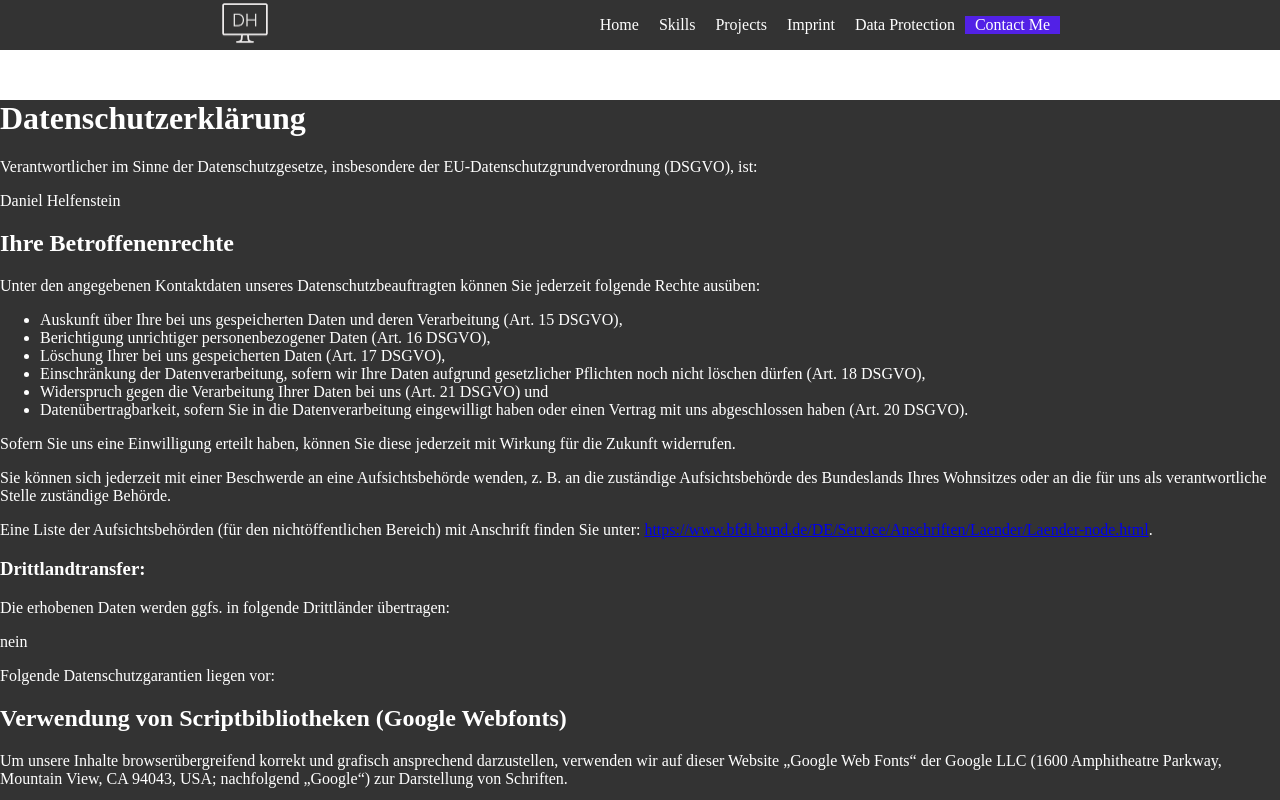
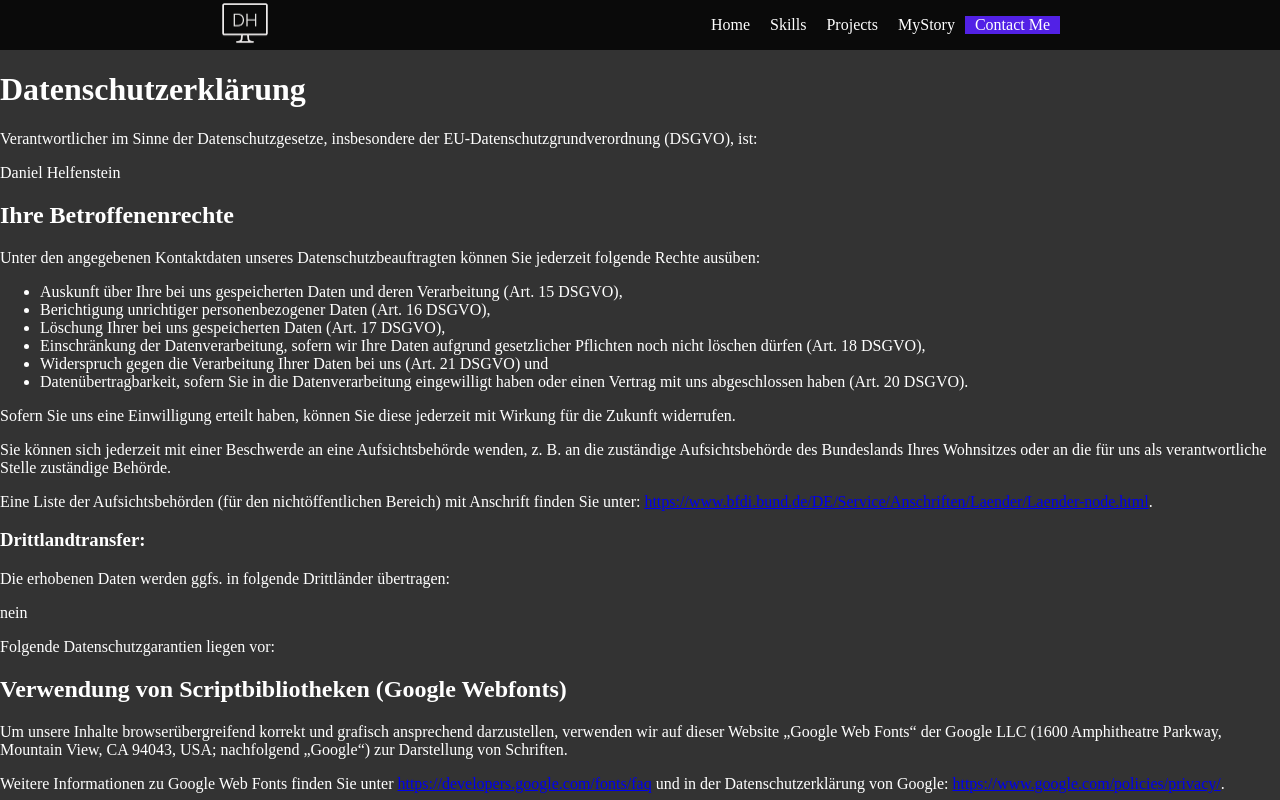
Before and after one commit to dahelfi/mypersonalwebsite, an Angular app: page /data-protection in a window 1280 px wide. Shown: the top 800 px of the page. Built offline with nearby package versions, Linux system fonts and the light colour scheme.

Commit message:
first showable version of my portfolio website

```diff
--- a/src/app/app.component.html
+++ b/src/app/app.component.html
@@ -1,2 +1,3 @@
 <app-menu></app-menu>
 <router-outlet></router-outlet>
+<app-footer></app-footer>
--- a/src/app/contact-section/contact-section.component.html
+++ b/src/app/contact-section/contact-section.component.html
@@ -1,4 +1,4 @@
-<div class="background-contact-section">
+<div class="background-contact-section" id="contact">
     <h1>CONTACT ME</h1>
 
     <div style="display: flex; justify-content: center;">
--- a/src/app/data-protection/data-protection.component.html
+++ b/src/app/data-protection/data-protection.component.html
@@ -1,4 +1,4 @@
-<div style="color: white; width: 100vw; max-width: 100%; height: 100vh; background-color: rgba(0, 0, 0, 0.8); margin-top: 100px;">
+<div style="color: white; width: 100vw; max-width: 100%; background-color: rgba(0, 0, 0, 0.8); padding-top: 50px; margin: 0px;">
 
 
     <h1>Datenschutzerklärung</h1>
--- a/src/app/front-section/front-section.component.html
+++ b/src/app/front-section/front-section.component.html
@@ -1,4 +1,4 @@
-<div class="main-container-frontsection">
+<div class="main-container-frontsection" id="home">
 
     <div class="design-element-1"></div>
     <div class="image-front-section">
--- a/src/app/home-component/home-component.component.html
+++ b/src/app/home-component/home-component.component.html
@@ -3,4 +3,3 @@
 <app-myprojects-section></app-myprojects-section>
 <app-mystory-section></app-mystory-section>
 <app-contact-section></app-contact-section>
-<app-footer></app-footer>
--- a/src/app/menu/menu.component.html
+++ b/src/app/menu/menu.component.html
@@ -10,12 +10,11 @@
         <div class="navbar-links">
             <ul>
                 <li><a routerLink="/">Home</a></li>
-                <li><a href="skills">Skills</a></li>
-                <li><a href="projects">Projects</a></li>
-                <li><a routerLink="/imprint">Imprint</a></li>
-                <li><a routerLink="/data-protection">Data Protection</a></li>
+                <li><a href="#skills">Skills</a></li>
+                <li><a href="#projects">Projects</a></li>
+                <li><a href="#mystory">MyStory</a></li>
                 <li><div style="background-color: #5221e6;">
-                    <a href="contactMe">Contact Me</a></div></li>
+                    <a href="#contactMe">Contact Me</a></div></li>
 
             </ul>
 
--- a/src/app/myprojects-section/myprojects-section.component.html
+++ b/src/app/myprojects-section/myprojects-section.component.html
@@ -1,8 +1,8 @@
-<div class="myprojects-section">
+<div class="myprojects-section" id="projects">
 
     <h1>MY PROJECTS</h1>
 
-    <div style="display: flex; justify-content: center; background-color: #5221E6; padding: 10px !important; ">
+    <div style="display: flex; justify-content: center; background-color: #5221E6; padding: 10px !important; margin-bottom: 30px;">
         <div class="myprojects-column">
             <h1 style="text-align: center; color: white; font-size: 30px;">Work that i've done for the past 6 months</h1>
             <div class="myprojects-element">
--- a/src/app/myskills/myskills.component.html
+++ b/src/app/myskills/myskills.component.html
@@ -1,4 +1,4 @@
-<div class="myskills-container">
+<div class="myskills-container" id="skills">
  <h1>MY SKILLS</h1>
  <div class="skills-table">
     <div class="skills-row">
--- a/src/app/mystory-section/mystory-section.component.html
+++ b/src/app/mystory-section/mystory-section.component.html
@@ -1,4 +1,4 @@
-<div class="mystory-section">
+<div class="mystory-section" id="mystory">
 
     <div class="photo-section">
         <img src="./assets/img/B54A2B54-9EBC-4CF1-A4E1-4E5BD7B8D3F1 (1).jpg">
```
